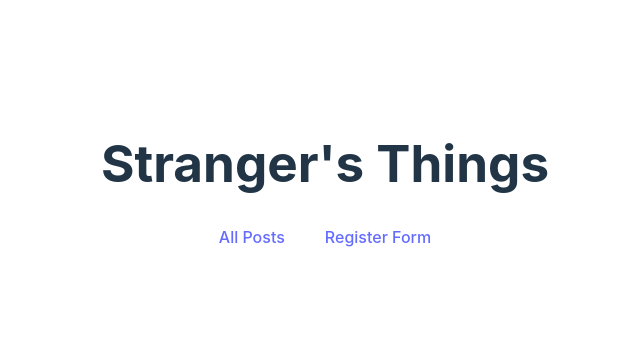
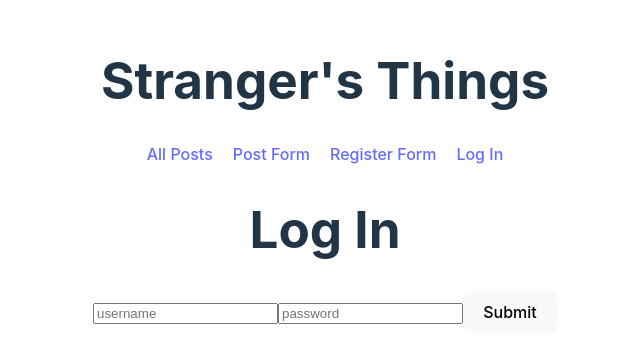
Before and after one commit to bbrungardt02/Stanger-s-Things, a React (Vite) app in the folder strangers-things/: page /LoginForm in a window 1280 px wide. Shown: the part 225-588 px from the top of the page, without its empty margins (315-955 px from the left). Built offline with nearby package versions, Linux system fonts and the light colour scheme.

Commit message:
Layout and LoginForm

```diff
--- a/strangers-things/src/App.css
+++ b/strangers-things/src/App.css
@@ -5,11 +5,10 @@
   text-align: center;
 }
 
-.postcardcontainer{
+.postcardcontainer {
   outline-style: dashed;
   outline-color: red;
-  width:25%;
-
+  width: 25%;
 }
 
 .logo {
@@ -49,5 +48,5 @@
 }
 
 .nav {
-  padding: 20px;
+  padding: 10px;
 }
--- a/strangers-things/src/App.jsx
+++ b/strangers-things/src/App.jsx
@@ -1,6 +1,7 @@
 import { Routes, Route } from "react-router-dom";
-import { useState } from "react";
 import "./App.css";
+import PostForm from "./components/auth/PostForm";
+import LoginForm from "./components/LoginForm";
 import RegisterForm from "./components/auth/RegisterForm";
 import useAuth from "./hooks/useAuth";
 import Nav from "./components/auth/Nav";
@@ -15,10 +16,16 @@ function App() {
       <Nav />
       <Routes>
         <Route className="allPosts" path="/" element={<AllPosts />} />
+        <Route className="postForm" path="/postForm" element={<PostForm />} />
         <Route
           className="registerForm"
           path="/RegisterForm"
           element={<RegisterForm />}
+        />
+        <Route
+          className="LoginForm"
+          path="/LoginForm"
+          element={<LoginForm />}
         />
       </Routes>
     </div>
--- a/strangers-things/src/api/users.js
+++ b/strangers-things/src/api/users.js
@@ -48,3 +48,24 @@ export async function fetchPosts() {
     console.error(error);
   }
 }
+
+export async function loginUser() {
+  try {
+    const response = await fetch(`${BASE_URL}/users/login`, {
+      method: "POST",
+      headers: {
+        "Content-Type": "application/json",
+      },
+      body: JSON.stringify({
+        user: {
+          username,
+          password,
+        },
+      }),
+    });
+    const result = await response.json();
+    return result;
+  } catch (error) {
+    console.error(error);
+  }
+}
--- a/strangers-things/src/components/AllPosts.jsx
+++ b/strangers-things/src/components/AllPosts.jsx
@@ -1,10 +1,7 @@
 import React, { useState, useEffect } from "react";
-import { useNavigate } from "react-router-dom";
 import { fetchPosts } from "../api/users";
-import PostCard from "./PostCard";
 
 export default function AllPosts() {
-  const navigate = useNavigate();
   const [posts, setPosts] = useState([]);
   console.log(posts);
   useEffect(() => {
@@ -17,14 +14,18 @@ export default function AllPosts() {
   }, []);
   return (
     <div>
+      <h1>All Posts</h1>
       {posts.map((post) => {
         return (
-          <div className="cardcontents">
+          <div key={post._id} className="cardcontents">
             {/* <div>insert image here</div> */}
-            <h3>Title:{post.title}</h3>
-            <p>discription:{post.description}</p>
-            <p>distance: {post.distance}</p>
-            <p>price{post.price}</p>
+            <h3>{post.title}</h3>
+            <p>User: {post.username}</p>
+            <p>Description: {post.description}</p>
+            <p>Price: {post.price}</p>
+            <p>Created at: {post.createdAt}</p>
+            <p>Updated at: {post.updatedAt}</p>
+            <p>Location: {post.location}</p>
           </div>
         );
       })}
--- a/strangers-things/src/components/LoginForm.jsx
+++ b/strangers-things/src/components/LoginForm.jsx
@@ -1,5 +1,25 @@
-import React from "react";
+import React, { useState } from "react";
 
-export default function LoginForm() {
-  return <div>LoginForm</div>;
+export default function LoginForm(token, user) {
+  const [username, password] = useState("");
+  return (
+    <div>
+      <h1>Log In</h1>
+      <form>
+        <input
+          type="text"
+          name="username"
+          placeholder="username"
+          onChange={(e) => username(e.target.value)}
+        />
+        <input
+          type="text"
+          name="password"
+          placeholder="password"
+          onChange={(e) => password(e.target.value)}
+        />
+        <button>Submit</button>
+      </form>
+    </div>
+  );
 }
--- a/strangers-things/src/components/PostCard.jsx
+++ /dev/null
@@ -1,18 +0,0 @@
-import React from "react";
-
-export default function PostCard() {
-  return (
-    <div className="postcardcontainer">
-      <div className="cardheading">
-        <span>Seller</span>
-      </div>
-      {/* <div className="cardcontents"> */}
-      {/* <div>insert image here</div> */}
-      {/* <h3>Title</h3>
-        <p>discription</p>
-        <p>distance</p>
-        <p>price</p>
-      </div> */}
-    </div>
-  );
-}
--- a/strangers-things/src/components/auth/Nav.jsx
+++ b/strangers-things/src/components/auth/Nav.jsx
@@ -7,8 +7,14 @@ export default function Nav() {
       <Link className="nav" to="/">
         All Posts
       </Link>
+      <Link className="nav" to="/PostForm">
+        Post Form
+      </Link>
       <Link className="nav" to="/RegisterForm">
         Register Form
+      </Link>
+      <Link className="nav" to="/LoginForm">
+        Log In
       </Link>
     </div>
   );
--- a/strangers-things/src/components/auth/PostForm.jsx
+++ b/strangers-things/src/components/auth/PostForm.jsx
@@ -1,5 +1,9 @@
 import React from "react";
 
 export default function PostForm() {
-  return <div>PostForm</div>;
+  return (
+    <div>
+      <h1>PostForm</h1>
+    </div>
+  );
 }
--- a/strangers-things/src/components/auth/RegisterForm.jsx
+++ b/strangers-things/src/components/auth/RegisterForm.jsx
@@ -23,6 +23,7 @@ export default function RegisterForm() {
 
   return (
     <div>
+      <h1>Register User</h1>
       <form onSubmit={handleSubmit}>
         <input
           type="text"
```
